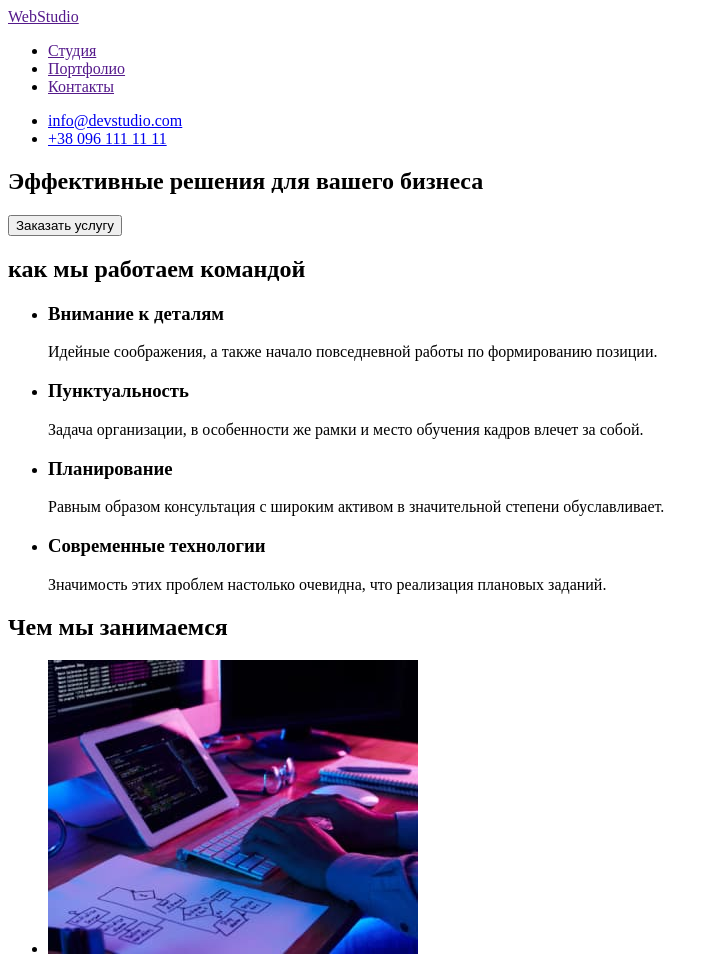
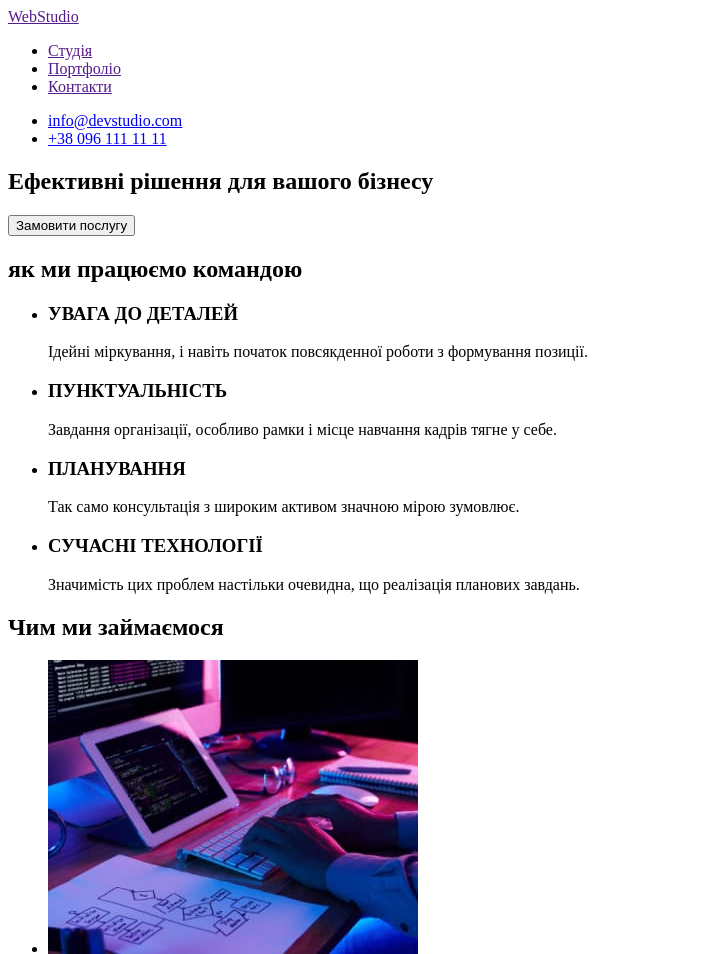
Before and after one commit to vitasika/goit-markup-hw-01, a plain HTML site: page index.html in a window 1280 px wide. Shown: the top 954 px of the page, without its empty margins (0-719 px from the left). Drawn offline with Linux system fonts and the light colour scheme.

Commit message:
переробив на UA

```diff
--- a/index.html
+++ b/index.html
@@ -16,9 +16,9 @@
 
                 <!-- Навигация на другие страницы -->
                 <ul>
-                    <li><a href="">Студия</a></li>
-                    <li><a href="">Портфолио</a></li>
-                    <li><a href="">Контакты</a></li>
+                    <li><a href="">Студія</a></li>
+                    <li><a href="">Портфоліо</a></li>
+                    <li><a href="">Контакти</a></li>
                 </ul>
             </nav>
 
@@ -36,50 +36,46 @@
         <main>
             <!-- герой -->
             <section>
-                <h1>Эффективные решения для вашего бизнеса</h1>
-                <button type="button">Заказать услугу</button>
+                <h1>Ефективні рішення для вашого бізнесу</h1>
+                <button type="button">Замовити послугу</button>
             </section>
 
             <!-- наша работа -->
             <section>
-                <h2>как мы работаем командой</h2>
+                <h2>як ми працюємо командою</h2>
                 <ul>
                     <li>
-                        <h3>Внимание к деталям</h3>
+                        <h3>УВАГА ДО ДЕТАЛЕЙ</h3>
                         <p>
-                            Идейные соображения, а также начало повседневной работы по формированию
-                            позиции.
+                            Ідейні міркування, і навіть початок повсякденної роботи з формування позиції.
                         </p>
                     </li>
 
                     <li>
-                        <h3>Пунктуальность</h3>
+                        <h3>ПУНКТУАЛЬНІСТЬ</h3>
                         <p>
-                            Задача организации, в особенности же рамки и место обучения кадров
-                            влечет за собой.
+                            Завдання організації, особливо рамки і місце навчання кадрів тягне у себе.
                         </p>
                     </li>
 
                     <li>
-                        <h3>Планирование</h3>
+                        <h3>ПЛАНУВАННЯ</h3>
                         <p>
-                            Равным образом консультация с широким активом в значительной степени
-                            обуславливает.
+                            Так само консультація з широким активом значною мірою зумовлює.
                         </p>
                     </li>
 
                     <li>
-                        <h3>Современные технологии</h3>
+                        <h3>СУЧАСНІ ТЕХНОЛОГІЇ</h3>
                         <p>
-                            Значимость этих проблем настолько очевидна, что реализация плановых
-                            заданий.
+                            Значимість цих проблем настільки очевидна, що реалізація планових завдань.
                         </p>
                     </li>
                 </ul>
             </section>
 
             <section>
-                <h2>Чем мы занимаемся</h2>
+                <h2>Чим ми займаємося</h2>
                 <ul>
                     <li>
                         <img
@@ -114,25 +110,25 @@
                 <ul>
                     <li>
                         <img src="./img/igor_demyanenko_1.jpg" alt="igor demyanenko" width="270" />
-                        <h3>Игорь Демьяненко</h3>
+                        <h3>Ігор Дем'яненко</h3>
                         <p>Product Designer</p>
                     </li>
 
                     <li>
                         <img src="./img/olga_repina_2.jpg" alt="olga repina" width="270" />
-                        <h3>Ольга Репина</h3>
+                        <h3>Ольга Рєпіна</h3>
                         <p>Frontend Developer</p>
                     </li>
 
                     <li>
                         <img src="./img/nikolay_tarasov_3.jpg" alt="nikolay tarasov" width="270" />
-                        <h3>Николай Тарасов</h3>
+                        <h3>Микола Тарасов</h3>
                         <p>Marketing</p>
                     </li>
 
                     <li>
                         <img src="./img/mihail_ermakov_4.jpg" alt="mihail ermakov" width="270" />
-                        <h3>Михаил Ермаков</h3>
+                        <h3>Михайло Єрмаков</h3>
                         <p>UI Designer</p>
                     </li>
                 </ul>
@@ -150,7 +146,7 @@
                 <ul>
                     <li>
                         <a href="https://goo.gl/maps/AjK9LwotwCgLcFJc8" target="_blanck">
-                            г. Киев, пр-т Леси Украинки, 26
+                            м. Київ, пр-т Лесі Українки, 26
                         </a>
                     </li>
                     <!-- <iframe
```
